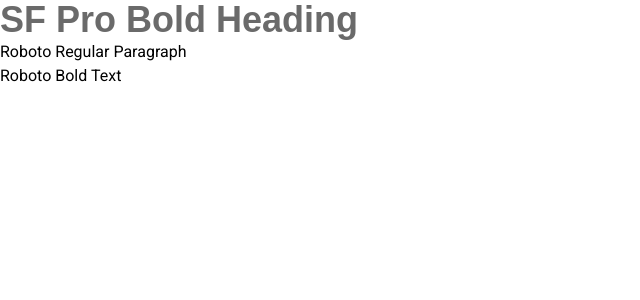
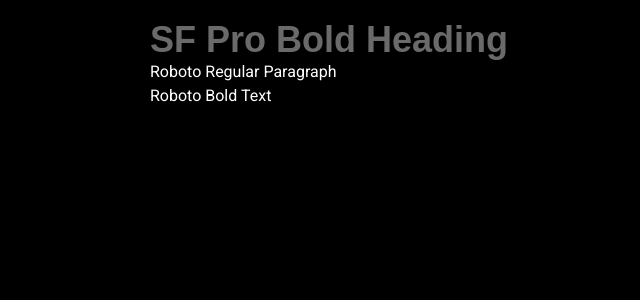
Before and after one commit to jahidhasan136/portfolio-me-jahid, a Next.js app: page / in a window 1280 px wide. Shown: the top 300 px of the page, without its empty margins (0-640 px from the left). Built offline with nearby package versions, Linux system fonts and the light colour scheme.

Commit message:
add local font and update global.css file

```diff
--- a/src/app/globals.css
+++ b/src/app/globals.css
@@ -8,6 +8,10 @@
   --color-grayLight: #6a6a6a;
 }
 
+body {
+  @apply bg-black text-white pt-5 px-[150px];
+}
+
 .font-sfPro {
   font-family: "SF Pro", sans-serif;
 }
```
